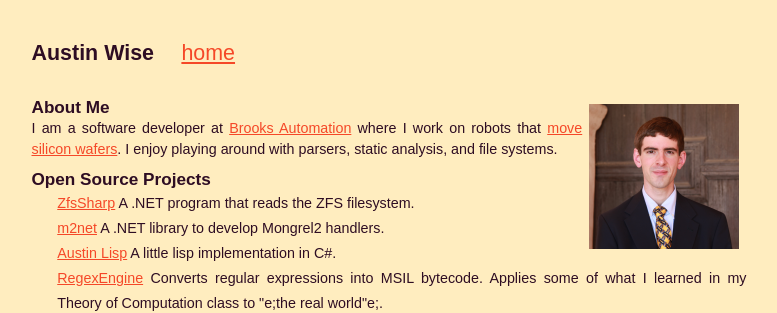
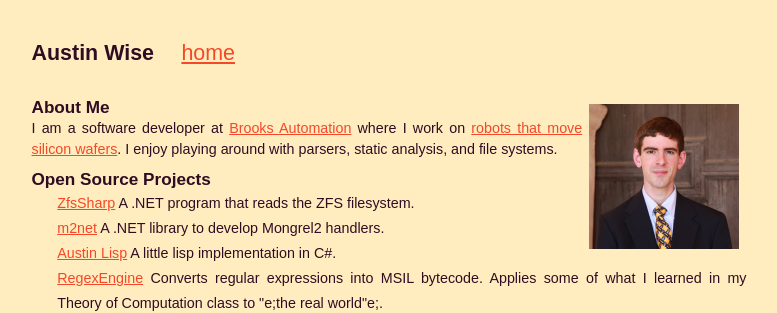
Before and after one commit to AustinWise/austinwise.github.com, a Jekyll site: the page built from index.html, in a window 1280 px wide. Shown: the top 313 px of the page, without its empty margins (251-1028 px from the left). Built offline with Jekyll 4.4.1, drawn with Linux system fonts in a browser that asks for light colours; Markdown is read by kramdown in place of the engine named in the settings; part of the change alters nothing that is shown.

```diff
--- a/index.html
+++ b/index.html
@@ -7,7 +7,7 @@ title: Home
 <h2>About Me</h2>
 <div>
 	I am a software developer at <a href="http://www.brooks.com/">Brooks Automation</a>
-	where I work on robots that <a href="http://www.brooks.com/products/semiconductor-automation/factory-automation/spartan-sorters">move silicon wafers</a>.
+	where I work on <a href="https://www.youtube.com/watch?v=7xq--jcBqYE">robots that move silicon wafers</a>.
 	I enjoy playing around with parsers, static analysis, and file systems.
 </div>
 
```
